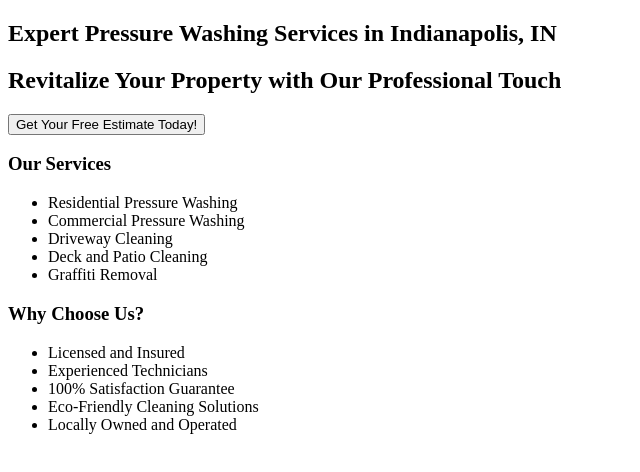
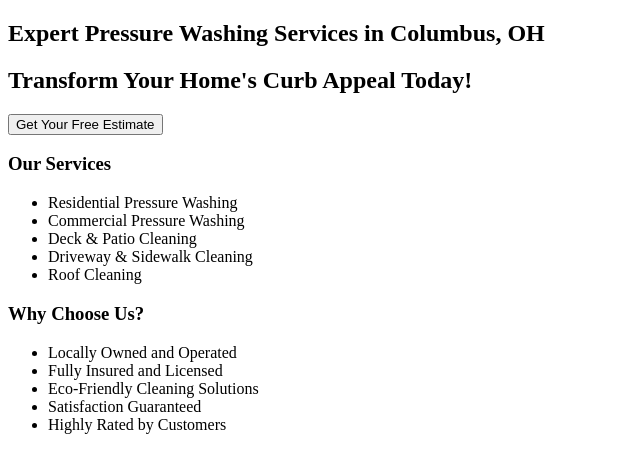
Before and after one commit to jagreen63/ai-business-builder-test-site-2, a Next.js app: page / in a window 1280 px wide. Shown: the top 472 px of the page, without its empty margins (0-640 px from the left). Built offline with nearby package versions, Linux system fonts and the light colour scheme.

Commit message:
site 18: Expert Pressure Washing Services in Columbus, OH

```diff
--- a/app/layout.tsx
+++ b/app/layout.tsx
@@ -1,7 +1,7 @@
 import React from 'react';
 export const metadata = {
-  title: 'Top Pressure Washing in Indianapolis, IN',
-  description: 'Professional pressure washing services in Indianapolis to enhance your home\'s curb appeal. Call us for a free quote!',
+  title: 'Top Pressure Washing in Columbus, OH',
+  description: 'Choose our expert pressure washing services to enhance your Columbus home’s exterior. Call for a free estimate today!',
 };
 const RootLayout = ({ children }) => {
   return (
--- a/app/page.tsx
+++ b/app/page.tsx
@@ -3,28 +3,28 @@ const HomePage = () => {
   return (
     <main className="flex flex-col items-center justify-center min-h-screen bg-gray-100">
       <section className="text-center mt-10">
-        <h1 className="text-4xl font-bold text-gray-800">Expert Pressure Washing Services in Indianapolis, IN</h1>
-        <h2 className="text-xl text-gray-600 mt-2">Revitalize Your Property with Our Professional Touch</h2>
-        <button className="mt-4 px-6 py-2 text-white bg-blue-600 rounded hover:bg-blue-700">Get Your Free Estimate Today!</button>
+        <h1 className="text-4xl font-bold text-gray-800">Expert Pressure Washing Services in Columbus, OH</h1>
+        <h2 className="text-xl text-gray-600 mt-2">Transform Your Home's Curb Appeal Today!</h2>
+        <button className="mt-4 px-6 py-2 text-white bg-blue-600 rounded hover:bg-blue-700">Get Your Free Estimate</button>
       </section>
       <section className="mt-10">
         <h3 className="text-2xl font-bold text-gray-800">Our Services</h3>
         <ul className="list-disc list-inside mt-2 text-gray-600">
           <li>Residential Pressure Washing</li>
           <li>Commercial Pressure Washing</li>
-          <li>Driveway Cleaning</li>
-          <li>Deck and Patio Cleaning</li>
-          <li>Graffiti Removal</li>
+          <li>Deck & Patio Cleaning</li>
+          <li>Driveway & Sidewalk Cleaning</li>
+          <li>Roof Cleaning</li>
         </ul>
       </section>
       <section className="mt-10">
         <h3 className="text-2xl font-bold text-gray-800">Why Choose Us?</h3>
         <ul className="list-disc list-inside mt-2 text-gray-600">
-          <li>Licensed and Insured</li>
-          <li>Experienced Technicians</li>
-          <li>100% Satisfaction Guarantee</li>
+          <li>Locally Owned and Operated</li>
+          <li>Fully Insured and Licensed</li>
           <li>Eco-Friendly Cleaning Solutions</li>
-          <li>Locally Owned and Operated</li>
+          <li>Satisfaction Guaranteed</li>
+          <li>Highly Rated by Customers</li>
         </ul>
       </section>
     </main>
```
